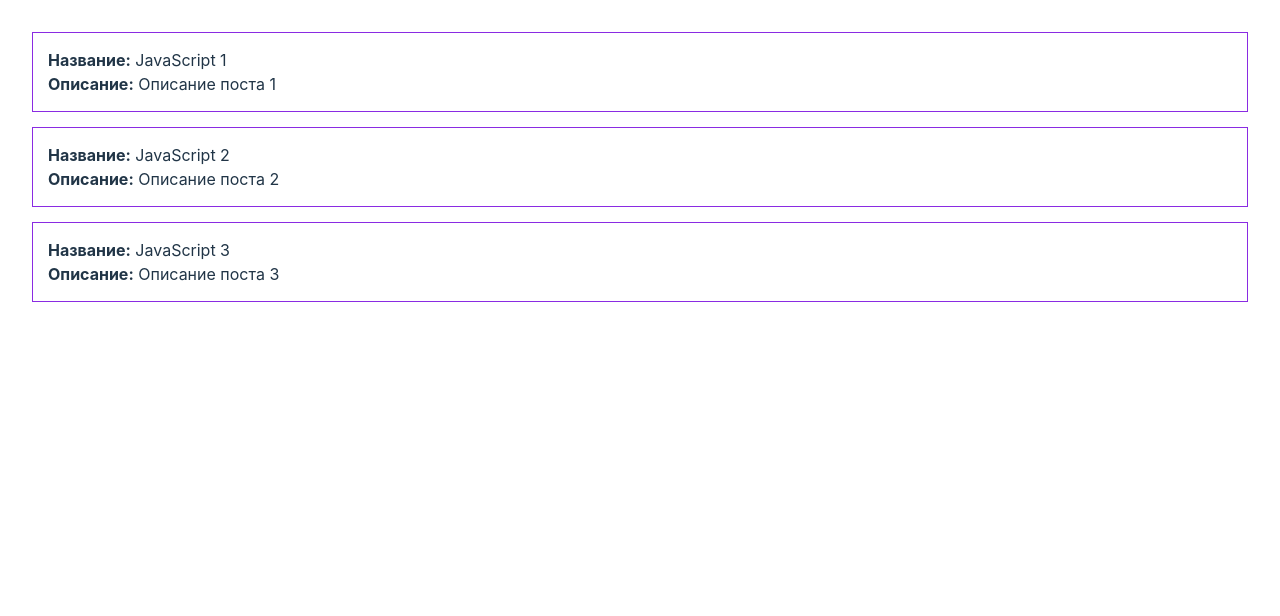
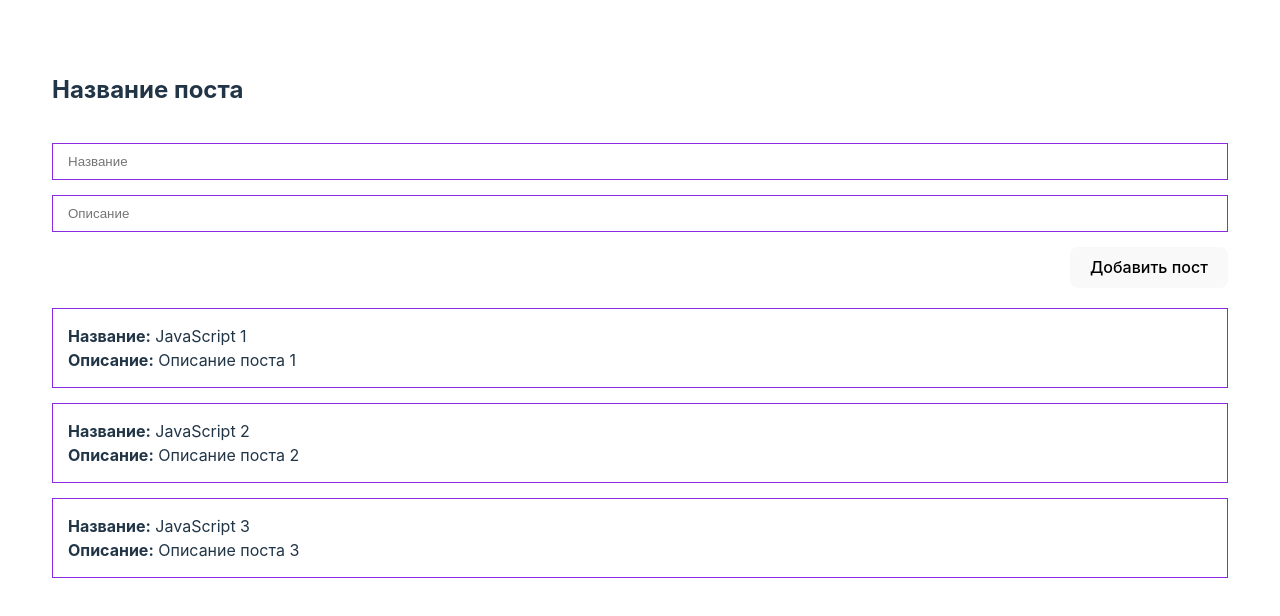
Before and after one commit to Dmitriifd/vue3-js, a Vue app: page / in a window 1280 px wide. Shown: the top 616 px of the page. Built offline with nearby package versions, Linux system fonts and the light colour scheme.

Commit message:
создание поста и двусторонние связывание

```diff
--- a/src/App.vue
+++ b/src/App.vue
@@ -1,4 +1,5 @@
 <script>
+
 export default {
   // Описание моделей
   data() {
@@ -7,18 +8,42 @@ export default {
         {id: 1, title: 'JavaScript 1', body: 'Описание поста 1'},
         {id: 2, title: 'JavaScript 2', body: 'Описание поста 2'},
         {id: 3, title: 'JavaScript 3', body: 'Описание поста 3'},
-      ]
+      ],
+      title: '',
+      body: '',
     }
   },
   // Функции объявляются в поле methods
   methods: {
-
+    createPost() {
+      const newPost = {
+        id: Date.now(),
+        title: this.title,
+        body: this.body,
+      }
+      this.posts.push(newPost);
+      this.title = '';
+      this.body = '';
+    }
+    // inputTite(event) {
+    //   this.title = event.target.value
+    // },
   }
 };
 </script>
 
 <template>
-  <div>
+  <div class="app">
+
+    <form @submit.prevent> <!-- Отключение событий по умолчанию  -->
+      <h2>Название поста</h2>
+      <!-- Директива v-bind - позволяет связывать данные с компонентом -->
+      <!-- Связывание через отдельную функцию -->
+      <!--  @input="inputTite" -->
+      <input v-bind:value="title" class="input" type="text" placeholder="Название" @input="title = $event.target.value">
+      <input v-bind:value="body" class="input" type="text" placeholder="Описание" @input="body = $event.target.value">
+      <button class="btn" @click="createPost">Добавить пост</button>
+    </form>
     <div class="post" v-for="post in posts">
       <div><strong>Название:</strong> {{ post.title }}</div>
       <div><strong>Описание:</strong> {{ post.body }}</div>
@@ -31,7 +56,14 @@ export default {
   * {
     box-sizing: border-box;
   }
-
+  .app {
+    padding: 20px;
+  }
+  form {
+    display: flex;
+    flex-direction: column;
+    margin-bottom: 20px;
+  }
   .post {
     padding: 15px;
     border: 1px solid blueviolet;
@@ -39,4 +71,14 @@ export default {
   .post:not(:last-child) {
     margin-bottom: 15px;
   }
+  .input {
+    width: 100%;
+    border: 1px solid blueviolet;
+    padding: 10px 15px;
+    margin-top: 15px;
+  }
+  .btn {
+    align-self: flex-end;
+    margin-top: 15px;
+  }
 </style>
```
